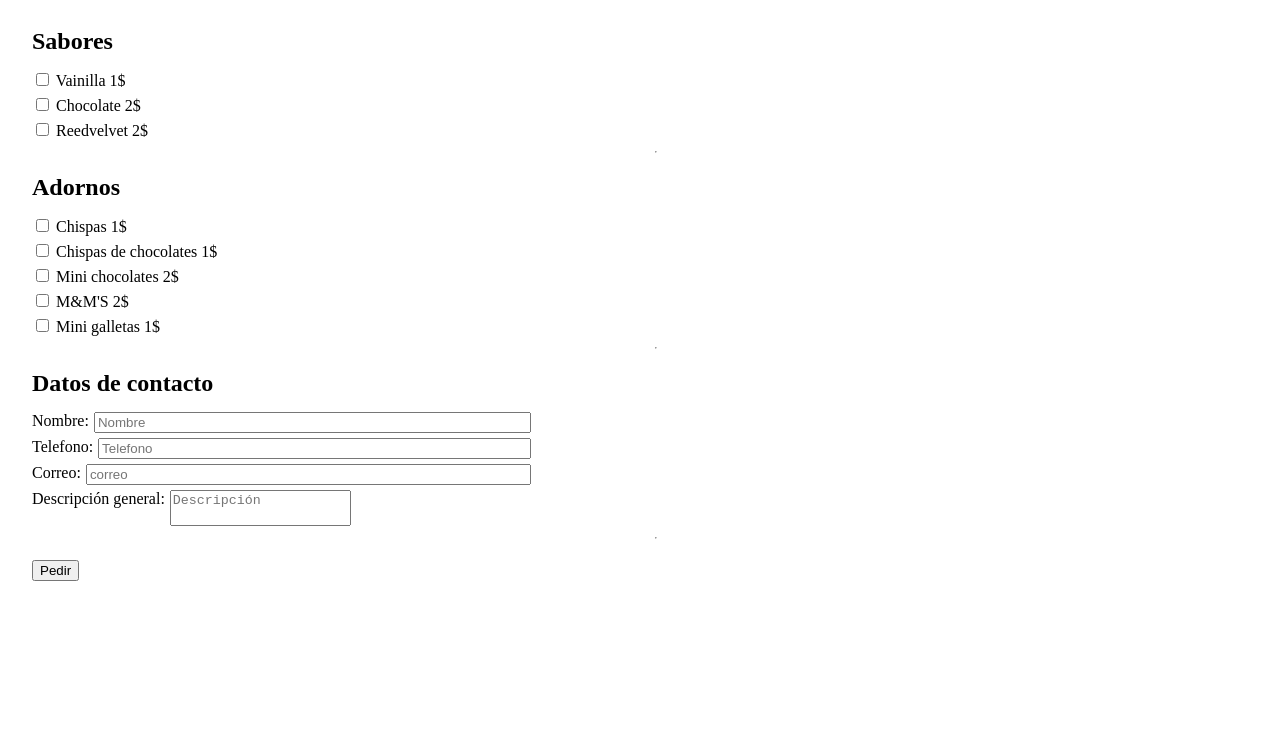
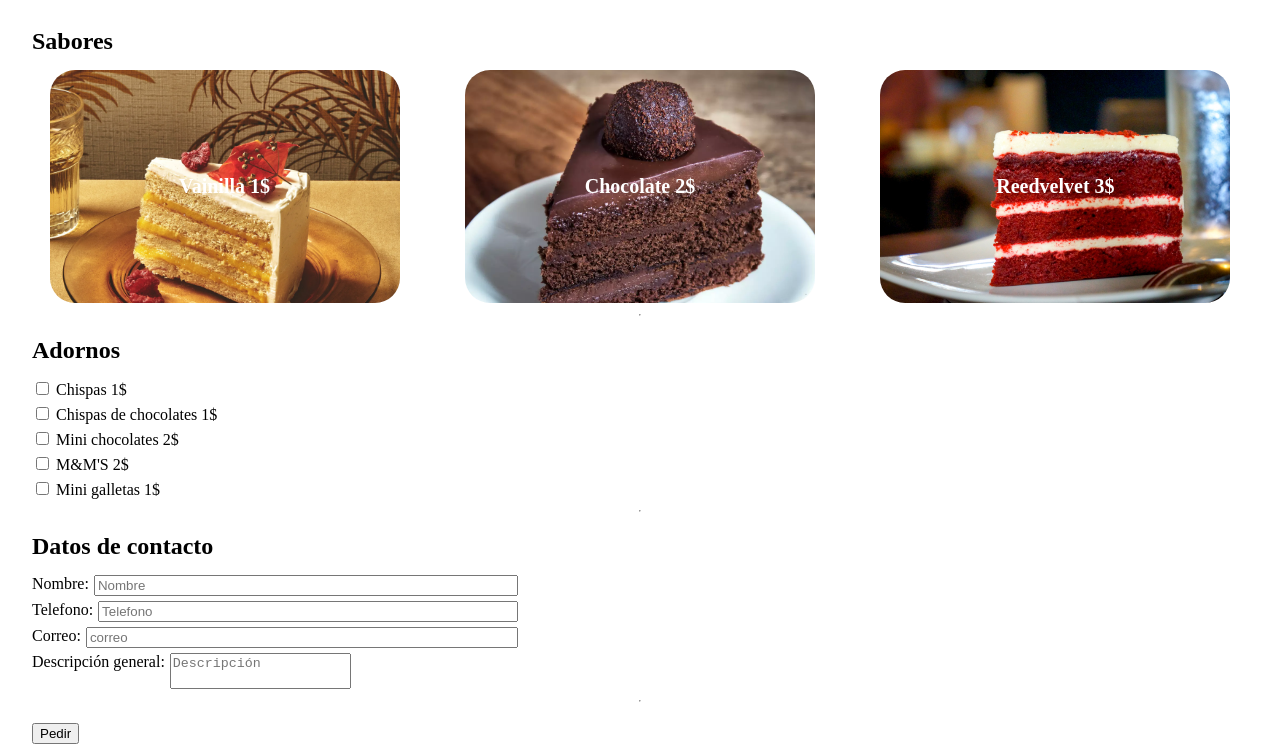
Before and after one commit to fabiancgc12/MisionFrontEnd, a plain HTML site: page modulo 2 - HTML/index.html in a window 1280 px wide. Shown: the part 134-878 px from the top of the page. Before the commit the page ends 800 px from the top, so only its background shows below. Drawn offline with Linux system fonts and the light colour scheme.

Commit message:
dando nuevos estilos a los checkboxs

```diff
--- a/modulo 2 - HTML/css/global.css
+++ b/modulo 2 - HTML/css/global.css
@@ -39,7 +39,7 @@ header nav a{
 main{
     display: flex;
     flex-direction: column;
-    padding-left: 2.5%;
+    padding: 0 2.5%;
 }
 
 h2{
--- a/modulo 2 - HTML/css/order.css
+++ b/modulo 2 - HTML/css/order.css
@@ -9,6 +9,92 @@
     flex-direction: column;
     gap: 5px;
 }
+
+
+.display-options .options{
+    display: flex;
+    flex-wrap: wrap;
+    justify-content: space-around;
+    gap:5%;
+}
+
+.display-options .options{
+    width: 100%;
+    display: flex;
+    flex-wrap: wrap;
+    justify-content: space-around;
+    align-items: center;
+    gap:2.5%;
+}
+
+.display-options .options > * {
+    --width:350px;
+    width: 100%;
+    max-width: var(--width)
+}
+
+.option-checkbox label{
+    --height:calc(var(--width)*2/3);
+    position: relative;
+    cursor: pointer;
+    width: 100%;
+    height: var(--height);
+    display: grid;
+    place-items: center;
+    color: white;
+    font-weight: bold;
+    font-size: 20px;
+}
+
+@media (max-width: 1270px) {
+    .display-options .options > *{
+        --width: 300px;
+    }
+}
+
+@media (max-width: 1000px) {
+    .display-options .options > *{
+        --width: 250px;
+    }
+}
+
+@media (max-width: 850px) {
+    .display-options .options > *{
+        --width: 200px;
+    }
+}
+
+@media (max-width: 700px) {
+    .display-options .options{
+        flex-direction: column;
+        gap: 10px;
+    }
+
+    .display-options .options > *{
+        --width: 400px;
+    }
+}
+
+
+.option-checkbox input[type="checkbox"]{
+    display: none;
+}
+
+.option-checkbox label::before{
+    content: "";
+    position: absolute;
+    width: 100%;
+    height: var(--height);
+    z-index: -3;
+    background-repeat: no-repeat;
+    background-size: cover;
+    border-radius: 25px;
+}
+
+.option-checkbox input:checked + label::before {
+    filter: brightness(60%);
+}
+
 .info-input{
     display: flex;
     gap: 5px;
@@ -30,3 +116,16 @@ button[type="submit"]{
     max-width: 40%;
     min-width: 300px;
 }
+
+
+label[for="flavor_vainilla"]::before{
+    background-image: url("../src/pastel de vainilla.webp");
+}
+
+label[for="flavor_chocolate"]::before{
+    background-image: url("../src/pastel de chocolate.webp");
+}
+
+label[for="flavor_redvelvet"]::before{
+    background-image: url("../src/pastel de red velvet.jpg");
+}
--- a/modulo 2 - HTML/index.html
+++ b/modulo 2 - HTML/index.html
@@ -22,18 +22,20 @@
     <form class="order-form">
         <div class="display-options">
             <h2>Sabores</h2>
-            <label>
-                <input type="checkbox" name="flavor" value="vanilla">
-                Vainilla 1$
-            </label>
-            <label>
-                <input type="checkbox" name="flavor" value="chocolate">
-                Chocolate 2$
-            </label>
-            <label>
-                <input type="checkbox" name="flavor" value="reed">
-                Reedvelvet 2$
-            </label>
+            <div class="options">
+                <div class="option-checkbox">
+                    <input id="flavor_vainilla" type="checkbox" name="flavor" value="vanilla">
+                    <label for="flavor_vainilla">Vainilla 1$</label>
+                </div>
+                <div class="option-checkbox">
+                    <input id="flavor_chocolate" type="checkbox" name="flavor" value="chocolate">
+                    <label for="flavor_chocolate">Chocolate 2$</label>
+                </div>
+                <div class="option-checkbox">
+                    <input id="flavor_redvelvet" type="checkbox" name="flavor" value="reed">
+                    <label for="flavor_redvelvet">Reedvelvet 3$</label>
+                </div>
+            </div>
         </div>
         <hr/>
         <div class="display-options">
```
Also changed, not shown: modulo 2 - HTML/src/pastel de chocolate.webp (added), modulo 2 - HTML/src/pastel de red velvet.jpg (added), modulo 2 - HTML/src/pastel de vainilla.webp (added).
